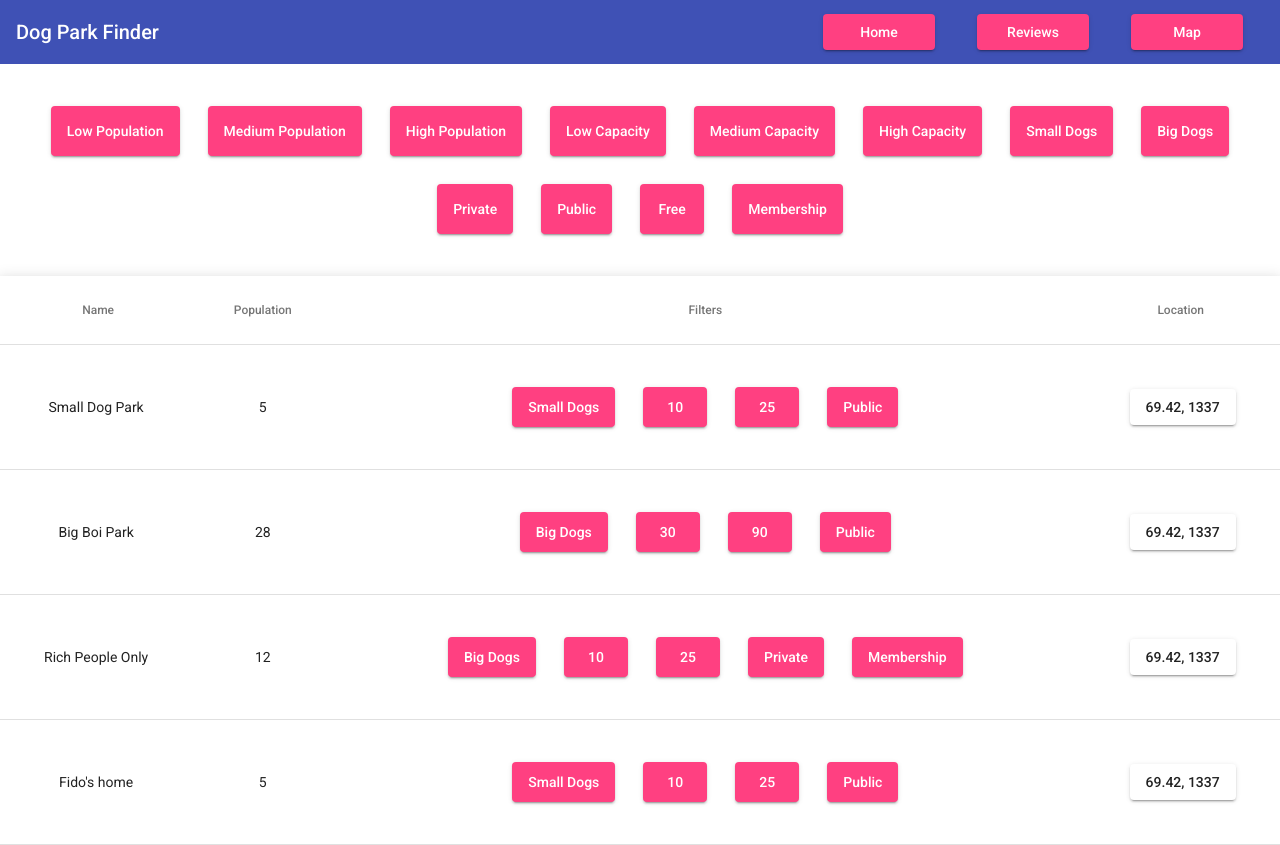
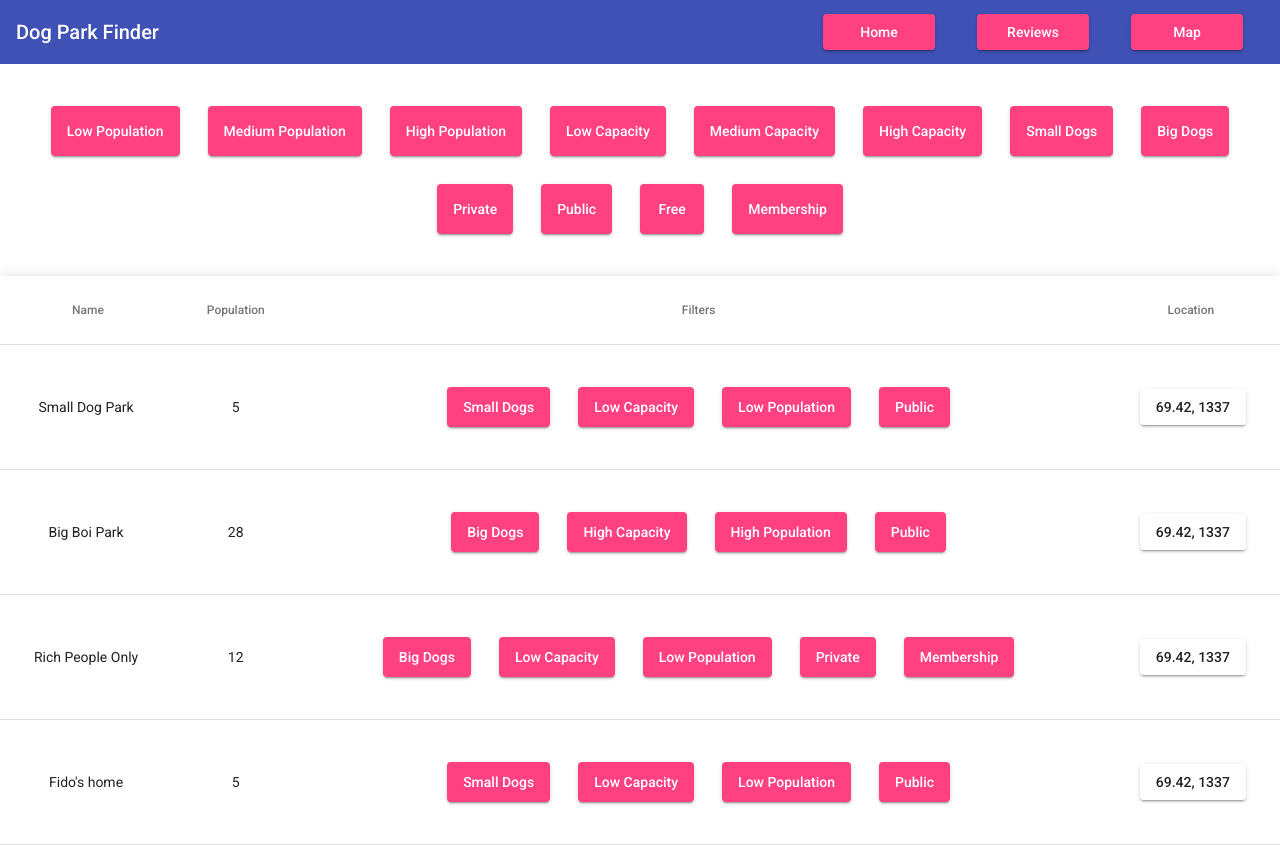
Before and after one commit to BrianM0330/DogParkFinder, an Angular app: page / in a window 1280 px wide. Built offline with nearby package versions, Linux system fonts and the light colour scheme.

Commit message:
fixed numerical filter issues

```diff
--- a/src/app/find-and-filter/filter.model.ts
+++ b/src/app/find-and-filter/filter.model.ts
@@ -1,12 +1,12 @@
 export enum FilterOptions {
-  Low_Population = 25,
-  Medium_Population = 65,
-  High_Population = 90,
+  Low_Population = "Low Population",
+  Medium_Population = "Medium Population",
+  High_Population = "High Population",
 
   //arbitrary values, we'd need to do a bit of research here
-  Low_Capacity = 10,
-  Medium_Capacity = 20,
-  High_Capacity = 30,
+  Low_Capacity = "Low Capacity",
+  Medium_Capacity = "Medium Capacity",
+  High_Capacity = "High Capacity",
 
   Small_Dogs = "Small Dogs",
   Big_Dogs = "Big Dogs",
--- a/src/app/find-and-filter/find-and-filter.component.ts
+++ b/src/app/find-and-filter/find-and-filter.component.ts
@@ -20,21 +20,18 @@ export class FindAndFilterComponent implements OnInit {
   ngOnInit(): void {
   }
 
-  filterNames = Object.keys(FilterOptions).slice(6)
-  filterValues = Object.values(FilterOptions).slice(6)
+  filterNames = Object.keys(FilterOptions)
+  filterValues = Object.values(FilterOptions)
 
   dataSource = this.dataToDisplay
   displayedColumns = ['Name', 'Population', 'Filters', 'Location']
 
-  public filterFunction(toFilter: String) {
+  public filterFunction(toFilter: string) {
     toFilter = toFilter.replace("_", " ")
     console.log("Before ==>  ", this.dataSource)
 
     // this.dataSource = this.dataSource.splice(2)
-    this.dataSource = this.dataSource
-                        .filter(park =>
-                                park.options.includes(<FilterOptions> toFilter) //casted enum to string param
-                          )
+    this.dataSource = this.dataSource.filter(park => park.options.includes(<FilterOptions> toFilter)) //casted enum to string param
 
     console.log(this.dataSource)
   }
@@ -44,6 +41,6 @@ export class FindAndFilterComponent implements OnInit {
   }
 }
 
-console.log(Object.keys(FilterOptions).slice(6))
+console.log(Object.keys(FilterOptions))
 
-console.log(Object.values(FilterOptions).slice(6))
+console.log(Object.values(FilterOptions))
```
